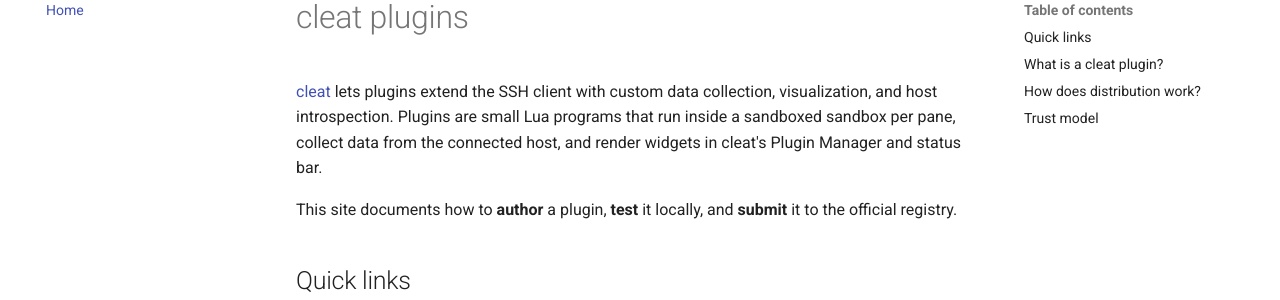
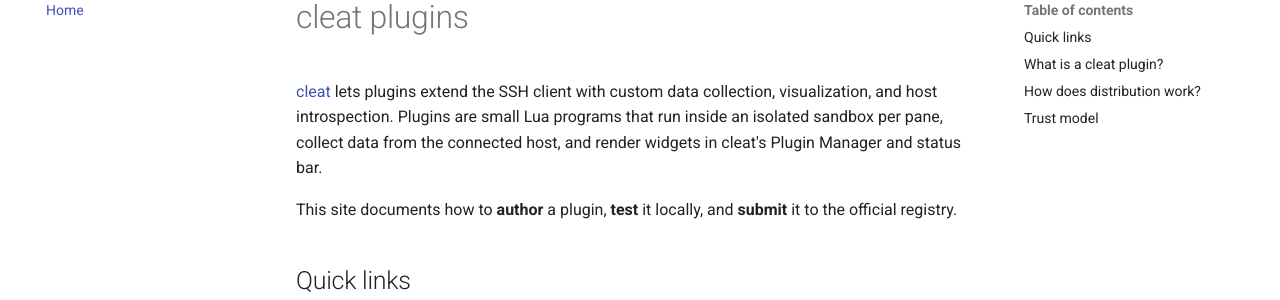
Before and after one commit to zimventures/cleat-plugins, an MkDocs documentation site: the page built from docs/index.md, in a window 1280 px wide and 900 px high. Shown: the part 149-449 px from the top of the window. Built offline with MkDocs 1.6.1 and Material for MkDocs 9.7.7, drawn with Linux system fonts in a browser that asks for light colours; comment, search, counter and statistics services are not loaded.

Commit message:
docs: drop the "sandboxed sandbox" typo (PR #8 Copilot)
Was a stutter when I was writing the landing page. Now reads
"isolated sandbox per pane" — same meaning, no duplication.

```diff
--- a/docs/index.md
+++ b/docs/index.md
@@ -2,8 +2,8 @@
 
 [cleat](https://github.com/zimventures/cleat) lets plugins extend the
 SSH client with custom data collection, visualization, and host
-introspection. Plugins are small Lua programs that run inside a
-sandboxed sandbox per pane, collect data from the connected host, and
+introspection. Plugins are small Lua programs that run inside an
+isolated sandbox per pane, collect data from the connected host, and
 render widgets in cleat's Plugin Manager and status bar.
 
 This site documents how to **author** a plugin, **test** it locally,
```
